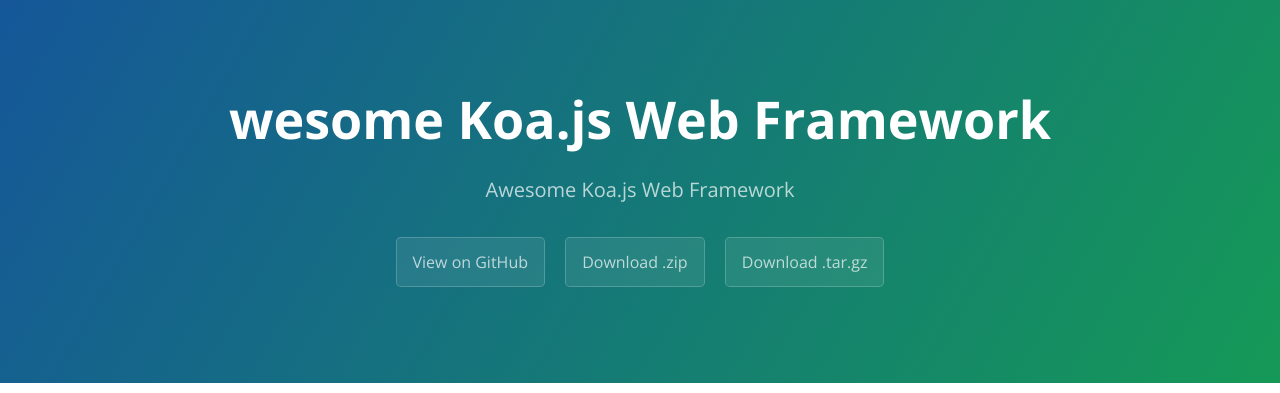
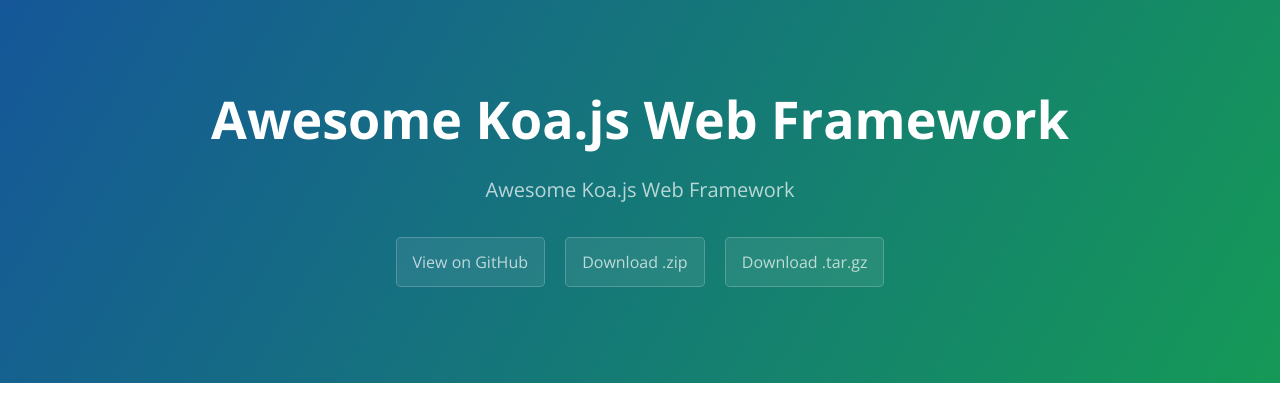
Before and after one commit to ellerbrock/awesome-koa, a plain HTML site: page index.html in a window 1280 px wide. Shown: the top 393 px of the page. Drawn offline with nearby package versions, Linux system fonts and the light colour scheme.

Commit message:
docs: fix typo in header

```diff
--- a/index.html
+++ b/index.html
@@ -11,7 +11,7 @@
   </head>
   <body>
     <section class="page-header">
-      <h1 class="project-name">wesome Koa.js Web Framework</h1>
+      <h1 class="project-name">Awesome Koa.js Web Framework</h1>
       <h2 class="project-tagline">Awesome Koa.js Web Framework</h2>
       <a href="https://github.com/ellerbrock/awesome-koa" class="btn">View on GitHub</a>
       <a href="https://github.com/ellerbrock/awesome-koa/zipball/master" class="btn">Download .zip</a>
```
